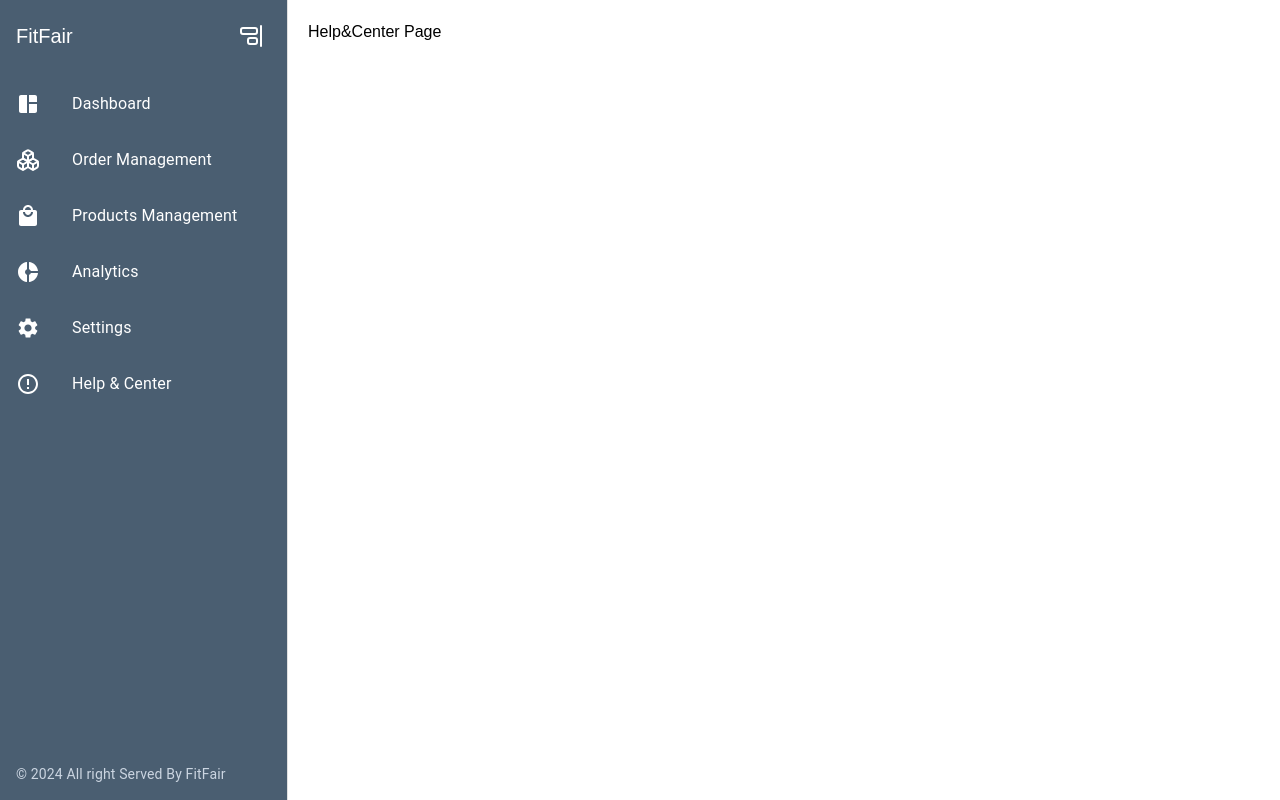
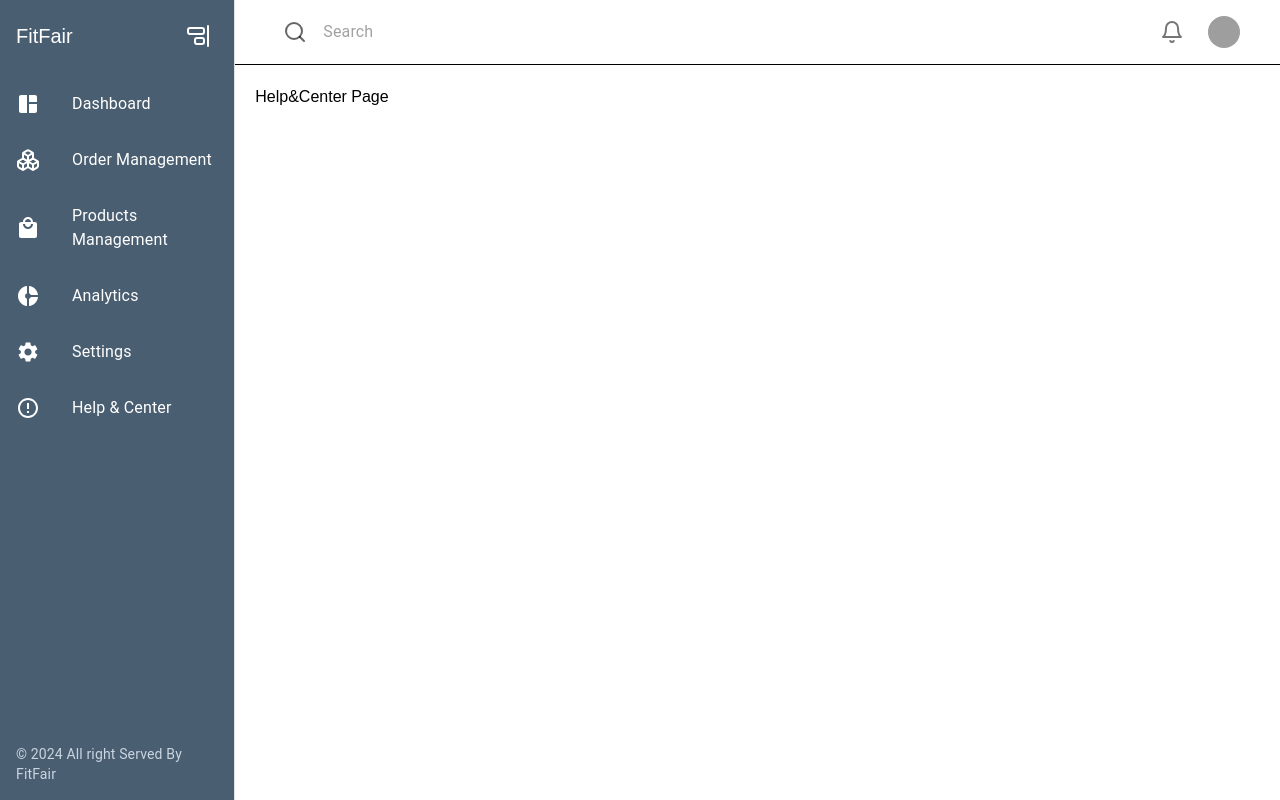
Before and after one commit to Barbecue95/FitFair-Commerence, a Next.js app: page /seller/help in a window 1280 px wide. Built offline with nearby package versions, Linux system fonts and the light colour scheme; grey boxes are pictures that could not be loaded.

Commit message:
Started TopBar

```diff
--- a/src/components/SellerSideLayout.tsx
+++ b/src/components/SellerSideLayout.tsx
@@ -1,5 +1,6 @@
 import { ReactNode } from "react";
 import { SideBar } from "./SideBar";
+import TopBar from "./TopBar";
 
 interface Props {
   children: ReactNode;
@@ -9,7 +10,10 @@ export function SellerSideLayout({ children }: Props) {
   return (
     <div className="flex">
       <SideBar />
-      <div className="p-5">{children}</div>
+      <div className="w-full">
+        <TopBar />
+        <div className="p-5">{children}</div>
+      </div>
     </div>
   );
 }
--- /dev/null
+++ b/src/components/TopBar.tsx
@@ -0,0 +1,61 @@
+import { Avatar, Box, Container, IconButton, InputBase } from "@mui/material";
+import { styled } from "@mui/material/styles";
+import { Bell, Search } from "lucide-react";
+
+// Custom styles for the search bar
+const SearchContainer = styled("div")(({ theme }) => ({
+  position: "relative",
+  display: "flex",
+  alignItems: "center",
+  width: "100%",
+  maxWidth: "500px",
+  borderRadius: theme.shape.borderRadius,
+  backgroundColor: theme.palette.background.default,
+  padding: theme.spacing(0.5, 2),
+}));
+
+const IconWrapper = styled("div")(({ theme }) => ({
+  position: "absolute",
+  left: theme.spacing(1),
+  color: theme.palette.text.secondary,
+}));
+
+export default function Component() {
+  return (
+    <header
+      style={{
+        borderBottom: "1px solid",
+        backgroundColor: "background.default",
+      }}
+    >
+      <Container maxWidth="lg">
+        <Box display="flex" alignItems="center" height={64} px={2} gap={2}>
+          <Box flex={1}>
+            <SearchContainer>
+              <IconWrapper>
+                <Search fontSize="small" />
+              </IconWrapper>
+              <InputBase
+                placeholder="Search"
+                inputProps={{ "aria-label": "search" }}
+                sx={{ pl: 4, width: "100%" }}
+              />
+            </SearchContainer>
+          </Box>
+          <Box display="flex" alignItems="center" gap={2}>
+            <IconButton aria-label="notifications">
+              <Bell fontSize="small" />
+            </IconButton>
+            <Avatar
+              alt="User avatar"
+              src="/placeholder.svg"
+              sx={{ width: 32, height: 32 }}
+            >
+              U
+            </Avatar>
+          </Box>
+        </Box>
+      </Container>
+    </header>
+  );
+}
```
